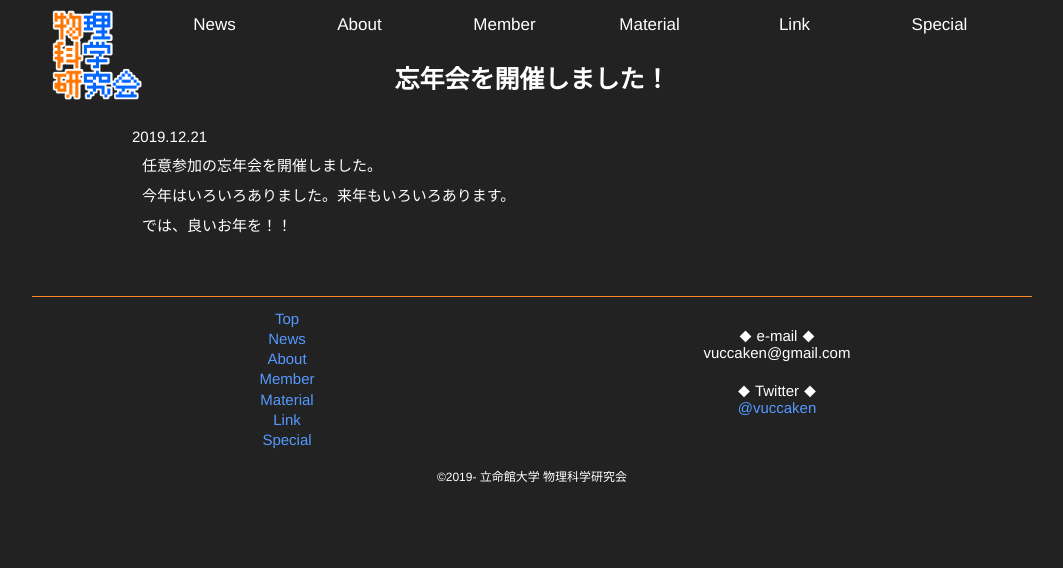
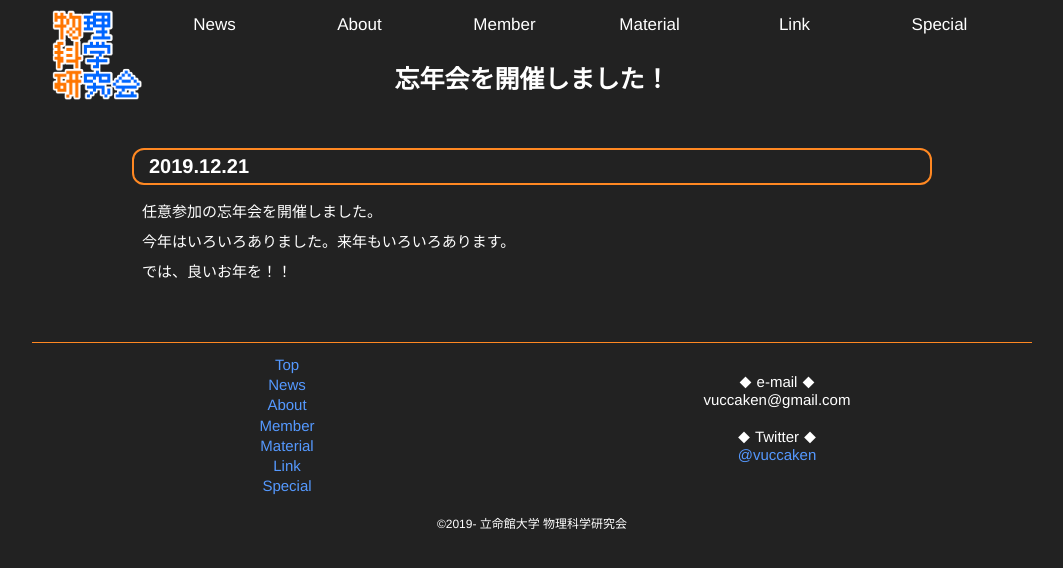
Before and after one commit to vuccaken/vuccaken.github.io, a Jekyll site: the page built from _posts/2019-12-21-bo-nen.md, in a window 1280 px wide. Shown: the top 568 px of the page, without its empty margins (108-1171 px from the left). Built offline with Jekyll 4.4.1, drawn with Linux system fonts in a browser that asks for light colours.

Commit message:
Update post.html
不要だけど、少し変更

```diff
--- a/_layouts/post.html
+++ b/_layouts/post.html
@@ -2,6 +2,6 @@
 layout: pages
 ---
 
-<div class="news_date">{{ page.date | date: "%Y.%m.%d" }}</div>
-<!-- <h1 class="news_title">{{ page.title }}</h1> -->
+<h2>{{ page.date | date: "%Y.%m.%d" }}</h2>
+
 {{ content }}
```
